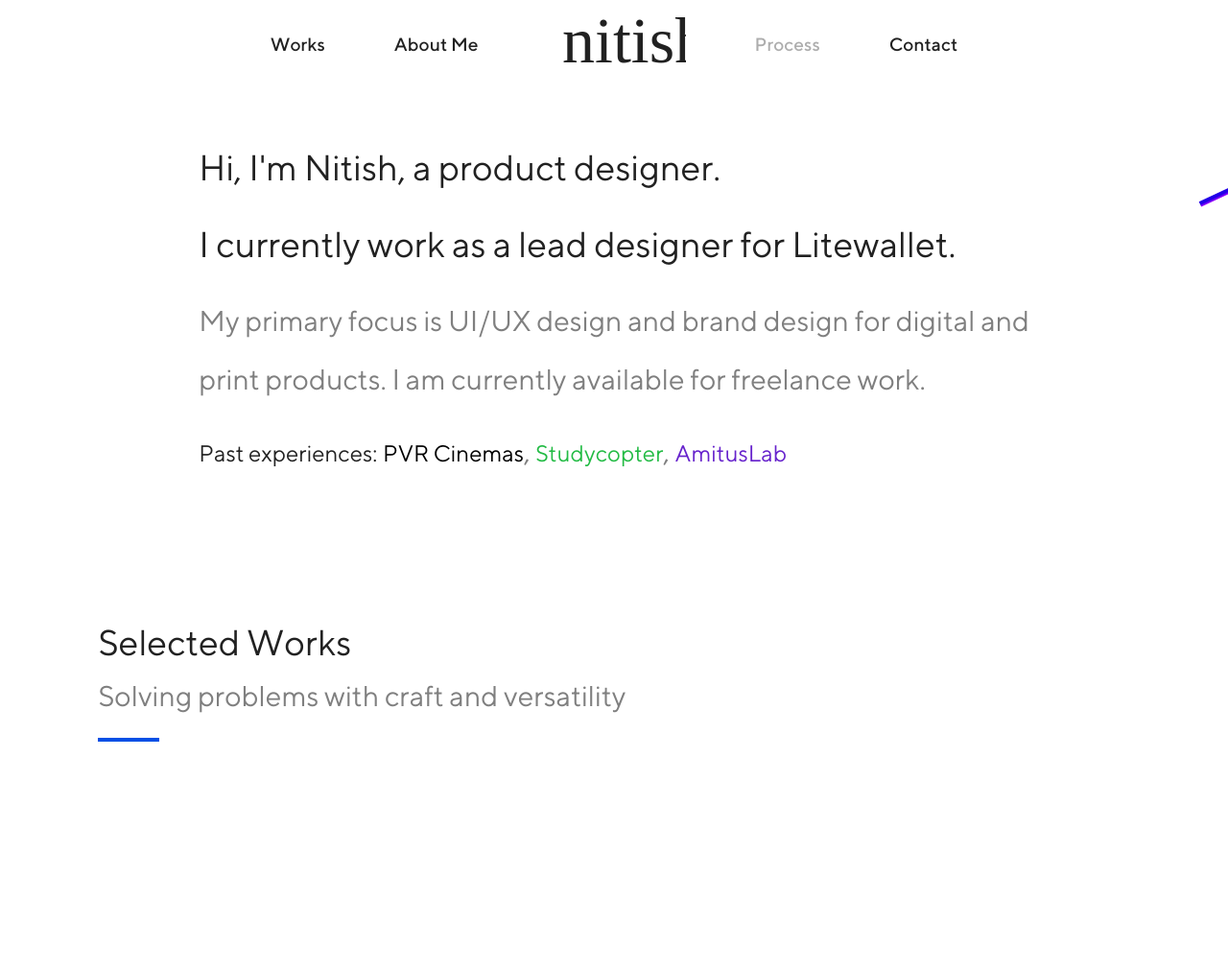
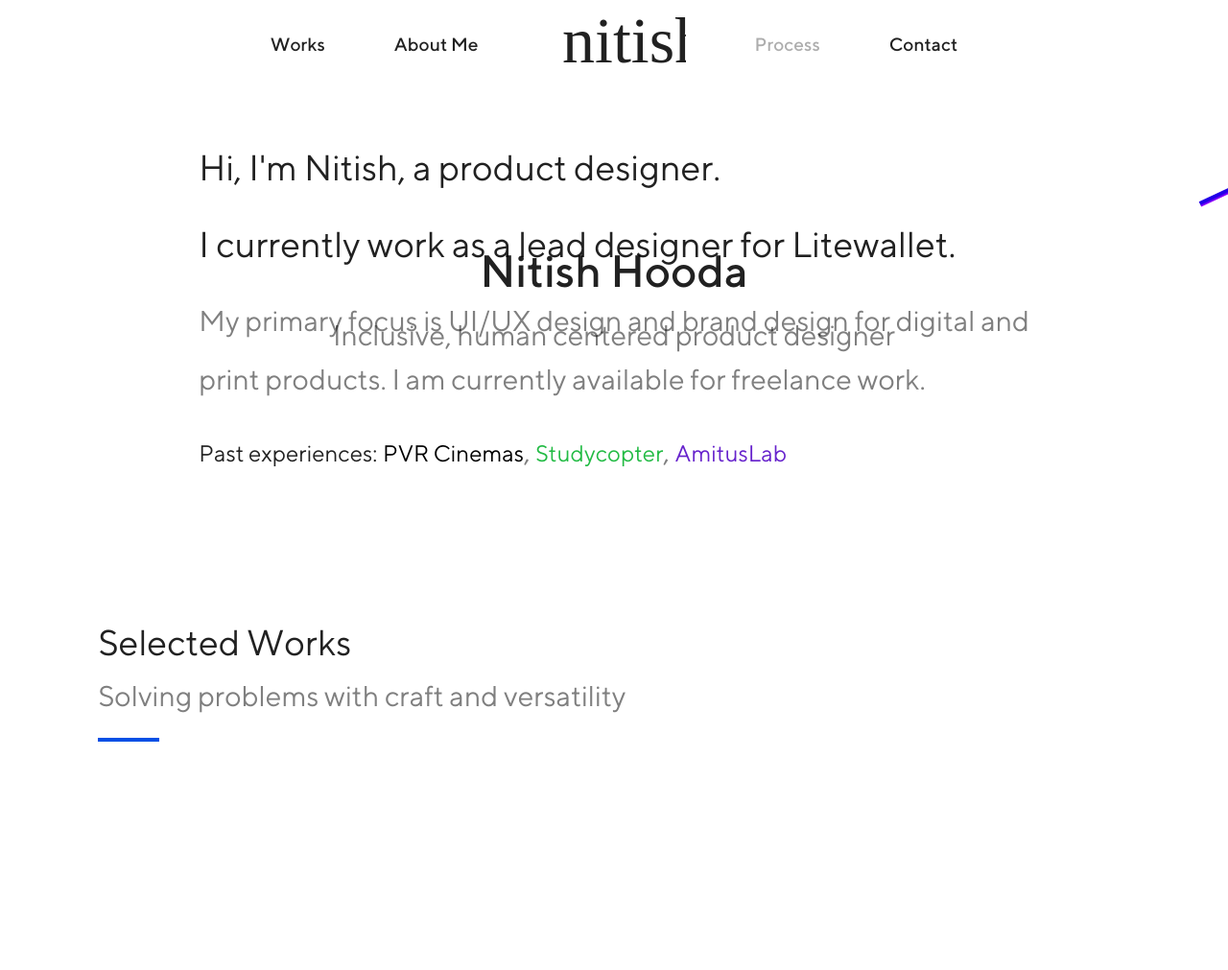
Before and after one commit to thenitish23121991/thenitish23121991.github.io, a PHP site: the page made by index copy.html in a window 1280 px wide. Shown: the top 1011 px of the page at 96% size. Run offline with PHP 8.4, Linux system fonts and the light colour scheme; some libraries are stand-ins or nearby versions.

Commit message:
added the index file

```diff
--- a/assets/css/style2.css
+++ b/assets/css/style2.css
@@ -305,6 +305,17 @@ a.primary_color:hover {
   -ms-transform: translateY(0px);
   -o-transform: translateY(0px); }
 
+.intro_title .anim_container .anim_item.from_below.visible, .intro_tagline .anim_container .anim_item.from_below.visible {
+  opacity: 1;
+  transform: translateY(0px);
+  -webkit-transform: translateY(0px);
+  -moz-transform: translateY(0px);
+  -ms-transform: translateY(0px);
+  -o-transform: translateY(0px); }
+
+.intro_title .anim_container .anim_item.from_below.visible.hide, .intro_tagline .anim_container .anim_item.from_below.visible.hide {
+  opacity: 0; }
+
 .intro_container .anim_item {
   display: inline-block;
   opacity: 1; }
--- a/assets/scss/style2.scss
+++ b/assets/scss/style2.scss
@@ -468,7 +468,24 @@ opacity:0;
 }
 
 
-
+.intro_title .anim_container .anim_item.from_below.visible, .intro_tagline .anim_container .anim_item.from_below.visible{
+
+		opacity:1;
+	transform:translateY(0px);
+		-webkit-transform:translateY(0px);
+			-moz-transform:translateY(0px);
+				-ms-transform:translateY(0px);
+					-o-transform:translateY(0px);
+
+}
+
+
+
+.intro_title .anim_container .anim_item.from_below.visible.hide, .intro_tagline .anim_container .anim_item.from_below.visible.hide{
+
+opacity:0;
+
+}
 
 .intro_container .anim_item{
 	display:inline-block;
--- a/index.html
+++ b/index.html
@@ -101,7 +101,7 @@ opacity:0;
 
 
 
-<div class="intro_title">
+<div class="intro_title" id="intro_title">
 
 <div class="anim_container">
 <div class="anim_item from_below">Nitish</div> <div class="anim_item from_below delay_2">Hooda</div>
@@ -109,7 +109,7 @@ opacity:0;
 
 </div>
 
-<div class="intro_tagline">
+<div class="intro_tagline" id="intro_tagline">
 
 <div class="anim_container">
 <div class="anim_item from_below">Inclusive,</div> <div class="anim_item from_below delay_2"> human centered</div> <div class="anim_item from_below delay_3">product</div> <div class="anim_item from_below delay_4">designer </div>
```
Also changed, not shown: 1 other file.
